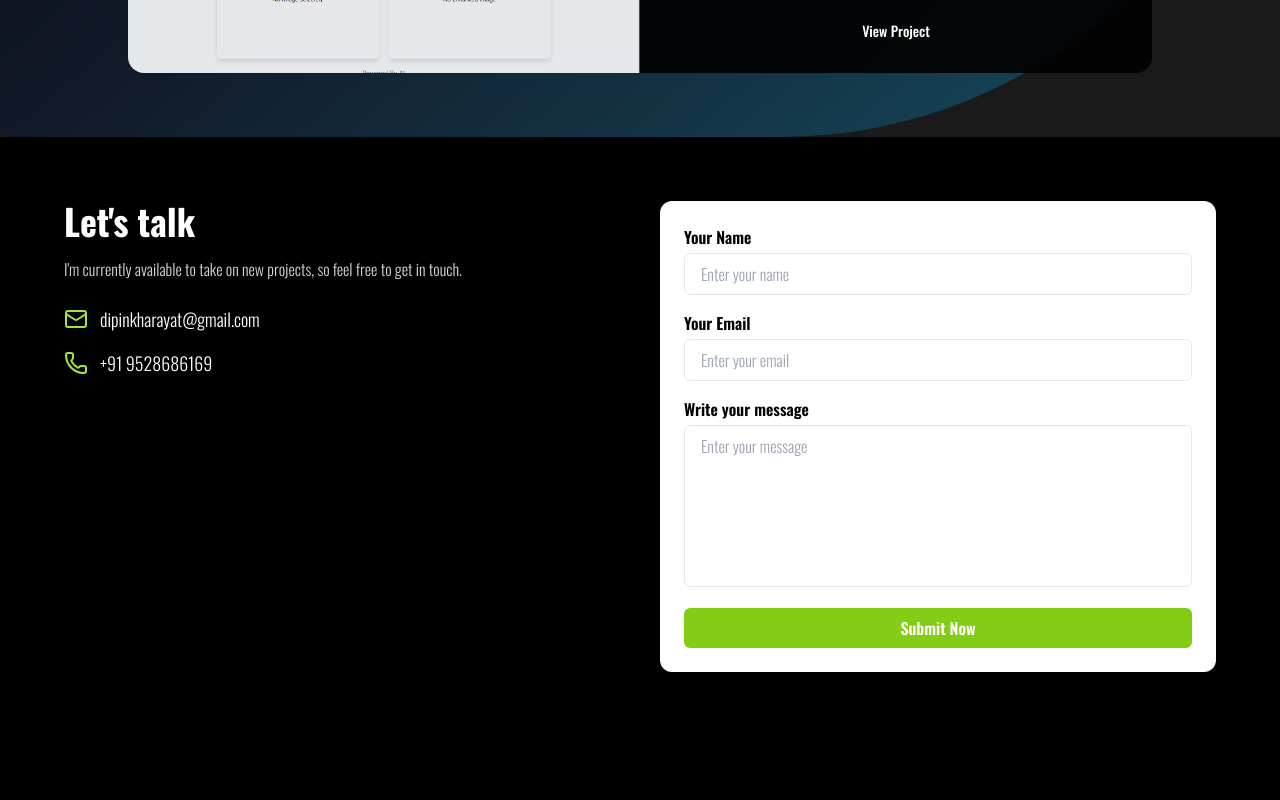
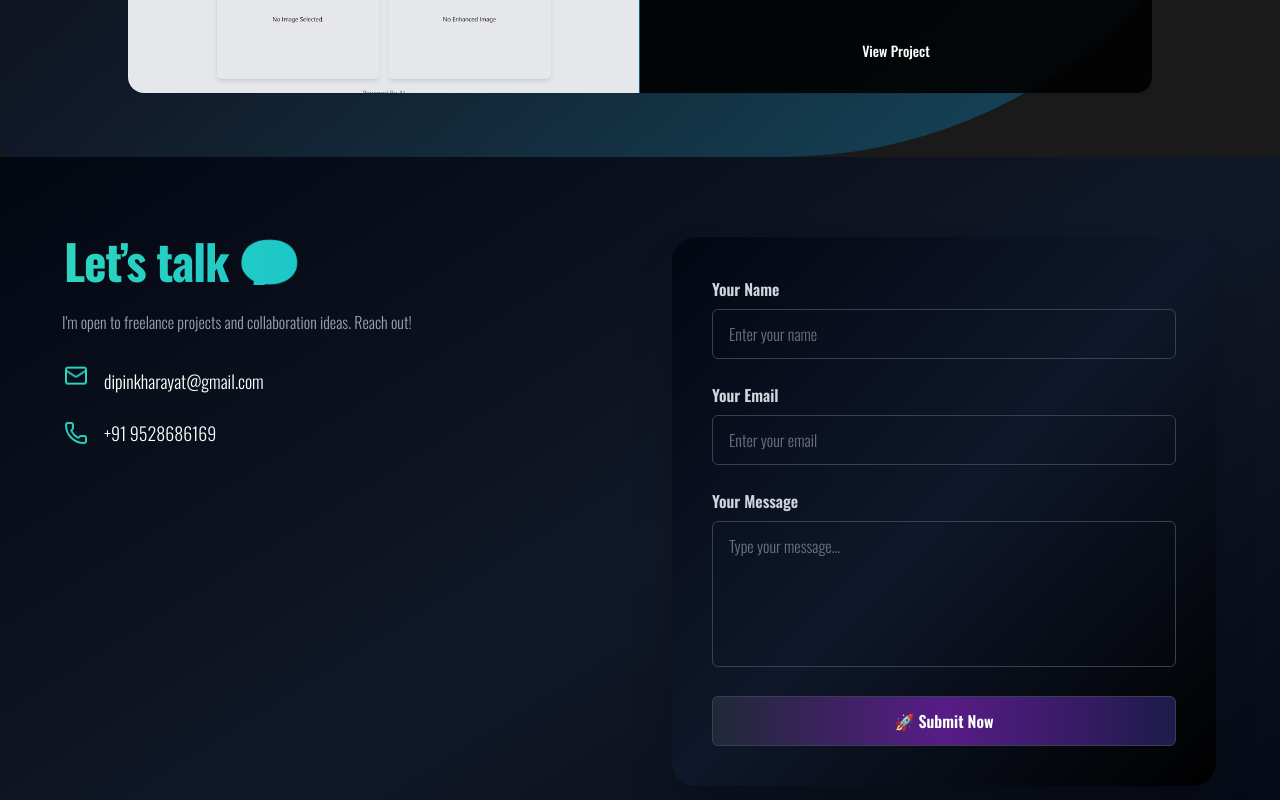
Before and after one commit to Dipin003/portfolio-site, a React (Vite) app: page / in a window 1280 px wide. Shown: the part 2840-3640 px from the top of the page. Built offline with nearby package versions, Linux system fonts and the light colour scheme.

Commit message:
Complete

```diff
--- a/src/components/Contact.jsx
+++ b/src/components/Contact.jsx
@@ -1,7 +1,26 @@
 import { Mail, Phone } from 'lucide-react';
 import { useState } from 'react';
 import { ToastContainer, toast } from 'react-toastify';
+import { motion } from 'framer-motion';
 import 'react-toastify/dist/ReactToastify.css';
+
+const fadeInUp = {
+    hidden: { opacity: 0, y: 40 },
+    visible: (i = 1) => ({
+        opacity: 1,
+        y: 0,
+        transition: { delay: i * 0.2, duration: 0.6, ease: 'easeOut' },
+    }),
+};
+
+const bounceIn = {
+    hidden: { opacity: 0, scale: 0.9 },
+    visible: {
+        opacity: 1,
+        scale: 1,
+        transition: { type: 'spring', stiffness: 160, damping: 14 },
+    },
+};
 
 const Contact = () => {
     const [formData, setFormData] = useState({
@@ -17,7 +36,6 @@ const Contact = () => {
 
     const onSubmitHandler = async (e) => {
         e.preventDefault();
-
         try {
             const res = await fetch('https://formsubmit.co/ajax/dipinkharayat@gmail.com', {
                 method: 'POST',
@@ -32,7 +50,7 @@ const Contact = () => {
 
             if (data.success === 'true') {
                 toast.success("Message sent successfully!");
-                setFormData({ name: '', email: '', message: '' }); // reset form
+                setFormData({ name: '', email: '', message: '' });
             } else {
                 toast.error("Failed to send message!");
             }
@@ -43,81 +61,88 @@ const Contact = () => {
     };
 
     return (
-        <section id='contact' className='px-6 py-16 bg-black text-white h-screen'>
+        <section id='contact' className='px-6 py-20 bg-gradient-to-br from-gray-950 via-gray-900 to-gray-950 text-white min-h-screen'>
             <ToastContainer />
-            <div className='mx-auto max-w-6xl grid grid-cols-1 md:grid-cols-2 gap-10 items-start'>
+            <motion.div
+                className='mx-auto max-w-6xl grid grid-cols-1 md:grid-cols-2 gap-16 items-start'
+                initial='hidden'
+                whileInView='visible'
+                viewport={{ once: true }}
+            >
                 {/* Contact Info */}
-                <div>
-                    <h1 className='text-4xl font-bold mb-4'>Let's talk</h1>
-                    <p className='mb-6 text-gray-300'>
-                        I'm currently available to take on new projects, so feel free to get in touch.
-                    </p>
-                    <div className='flex flex-col gap-4'>
-                        <div className='flex items-center gap-3'>
-                            <Mail className='text-lime-400' />
+                <motion.div variants={bounceIn}>
+                    <h1 className='text-5xl font-bold mb-6 tracking-tight bg-gradient-to-r from-teal-400 to-cyan-500 text-transparent bg-clip-text'>
+                        Let’s talk 💬
+                    </h1>
+                    <motion.p
+                        className='mb-8 text-gray-400 leading-relaxed'
+                        animate={{ x: [0, -5, 5, -5, 5, 0] }}
+                        transition={{ repeat: Infinity, duration: 5 }}
+                    >
+                        I'm open to freelance projects and collaboration ideas. Reach out!
+                    </motion.p>
+
+                    <div className='flex flex-col gap-6'>
+                        <motion.div whileHover={{ scale: 1.05 }} className='flex items-center gap-4'>
+                            <Mail className='text-teal-400 w-6 h-6 animate-bounce' />
                             <p className='text-lg'>dipinkharayat@gmail.com</p>
+                        </motion.div>
+                        <motion.div whileHover={{ scale: 1.05 }} className='flex items-center gap-4'>
+                            <Phone className='text-teal-400 w-6 h-6 animate-pulse' />
+                            <p className='text-lg'>+91 9528686169</p>
+                        </motion.div>
                     </div>
-                        <div className='flex items-center gap-3'>
-                            <Phone className='text-lime-400' />
-                            <p className='text-lg'>+91 9528686169</p>
-                        </div>
-                    </div>
-                </div>
+                </motion.div>
 
                 {/* Contact Form */}
-                <div>
-                    <form
-                        className='bg-white p-6 rounded-xl shadow-lg flex flex-col gap-4 text-black'
+                <motion.form
                     onSubmit={onSubmitHandler}
+                    className='bg-gradient-to-br from-gray-950 via-slate-900 to-black p-10 rounded-3xl shadow-2xl flex flex-col gap-6 text-white'
+                    initial='hidden'
+                    whileInView='visible'
+                    viewport={{ once: true }}
                 >
-                        <div>
-                            <label htmlFor="name" className='block font-semibold mb-1'>Your Name</label>
-                            <input
-                                type="text"
-                                name="name"
-                                value={formData.name}
+                    {['name', 'email', 'message'].map((field, i) => (
+                        <motion.div key={field} variants={fadeInUp} custom={i + 2}>
+                            <label htmlFor={field} className='block font-semibold mb-2 capitalize text-gray-300'>
+                                {field === 'message' ? 'Your Message' : `Your ${field}`}
+                            </label>
+                            {field === 'message' ? (
+                                <textarea
+                                    name="message"
+                                    rows="5"
+                                    value={formData.message}
                                     onChange={onChangeHandler}
-                                placeholder='Enter your name'
-                                className='w-full px-4 py-2 border rounded-md focus:outline-none focus:ring-2 focus:ring-lime-400'
+                                    placeholder="Type your message..."
+                                    className='w-full px-4 py-3 border border-gray-700 rounded-md resize-none focus:outline-none focus:ring-2 focus:ring-teal-400 bg-transparent text-white placeholder-gray-500'
                                     required
                                 />
-                        </div>
-
-                        <div>
-                            <label htmlFor="email" className='block font-semibold mb-1'>Your Email</label>
+                            ) : (
                                 <input
-                                type="email"
-                                name="email"
-                                value={formData.email}
+                                    type={field === 'email' ? 'email' : 'text'}
+                                    name={field}
+                                    value={formData[field]}
                                     onChange={onChangeHandler}
-                                placeholder='Enter your email'
-                                className='w-full px-4 py-2 border rounded-md focus:outline-none focus:ring-2 focus:ring-lime-400'
+                                    placeholder={`Enter your ${field}`}
+                                    className='w-full px-4 py-3 border border-gray-700 rounded-md focus:outline-none focus:ring-2 focus:ring-teal-400 bg-transparent text-white placeholder-gray-500'
                                     required
                                 />
-                        </div>
+                            )}
+                        </motion.div>
+                    ))}
 
-                        <div>
-                            <label htmlFor="message" className='block font-semibold mb-1'>Write your message</label>
-                            <textarea
-                                name="message"
-                                value={formData.message}
-                                onChange={onChangeHandler}
-                                rows="6"
-                                placeholder='Enter your message'
-                                className='w-full px-4 py-2 border rounded-md resize-none focus:outline-none focus:ring-2 focus:ring-lime-400'
-                                required
-                            />
-                        </div>
+                    <motion.button
+                        type='submit'
+                        variants={fadeInUp}
+                        custom={5}
+                        whileHover={{ scale: 1.05 }}
+                        className='bg-gradient-to-r from-gray-800 via-purple-900 to-indigo-950 text-white font-semibold py-3 px-6 rounded-md border border-gray-700 transition duration-300 hover:shadow-xl hover:scale-105'
+                    >
+                        🚀 Submit Now
+                    </motion.button>
+                </motion.form>
 
-                        <button
-                            type='submit'
-                            className='bg-lime-500 text-white font-semibold py-2 px-6 rounded-md hover:bg-lime-600 transition duration-200'
-                        >
-                            Submit Now
-                        </button>
-                    </form>
-                </div>
-            </div>
+            </motion.div>
         </section>
     );
 };
--- a/src/components/Project.jsx
+++ b/src/components/Project.jsx
@@ -4,7 +4,7 @@ import { motion } from 'framer-motion';
 const Project = () => {
     return (
         <section
-            className="px-6 py-16 bg-gradient-to-br from-black via-gray-900 to-cyan-900 rounded-tl-[500px] rounded-br-[500px] rounded-tr-[10px] rounded-bl-[10px] dark:bg-gradient-to-br dark:from-black dark:via-gray-900 dark:to-cyan-900"
+            className="px-6 py-16 bg-gradient-to-br from-black via-gray-900 to-cyan-900 rounded-tl-[500px] rounded-br-[500px] rounded-tr-[10px] rounded-bl-[10px] dark:bg-gradient-to-br mt-5 dark:from-black dark:via-gray-900 dark:to-cyan-900"
             id="projects"
         >
             <motion.h2
--- a/src/constants/index.jsx
+++ b/src/constants/index.jsx
@@ -24,9 +24,8 @@ export const LINKS = [
 export const PROJECTS = [
     {
         id: 1,
-        title: "Text To Image Generator",
-        description:
-            "A full-featured e-commerce website built with React and Node.js.",
+        title: "Pixora - AI Image Generator",
+        description: "Pixora is an AI-powered web app that instantly transforms text prompts into high-quality images. Built with React, Node.js, and Tailwind CSS for a seamless experience.",
         imgSrc: textToimage,
         live: true,
         link: "https://pixoradev.vercel.app/",
@@ -35,9 +34,8 @@ export const PROJECTS = [
     },
     {
         id: 2,
-        title: "Chatting Application",
-        description:
-            "A social media application with real-time chat and notifications.",
+        title: "TalkSync",
+        description: "TalkSync is a real-time chat app showing online users and enabling instant messaging, with multiple themes for a personalized experience. Built with React, Node.js, and Socket.io.",
         imgSrc: chatApp,
         link: "https://example.com/social-media-app",
         live: false,
@@ -46,8 +44,8 @@ export const PROJECTS = [
     {
         id: 3,
         title: "Image Enhancer",
-        description:
-            "A blogging platform with user authentication and content management.",
+        description: "A simple app that enhances images quickly and easily using the power of AI. Built with React and Tailwind CSS.",
+
         imgSrc: imageEnhancer,
         link: "https://example.com/blog-platform",
         live: false,
```
Lines whose indentation alone changed are shown as unchanged.
